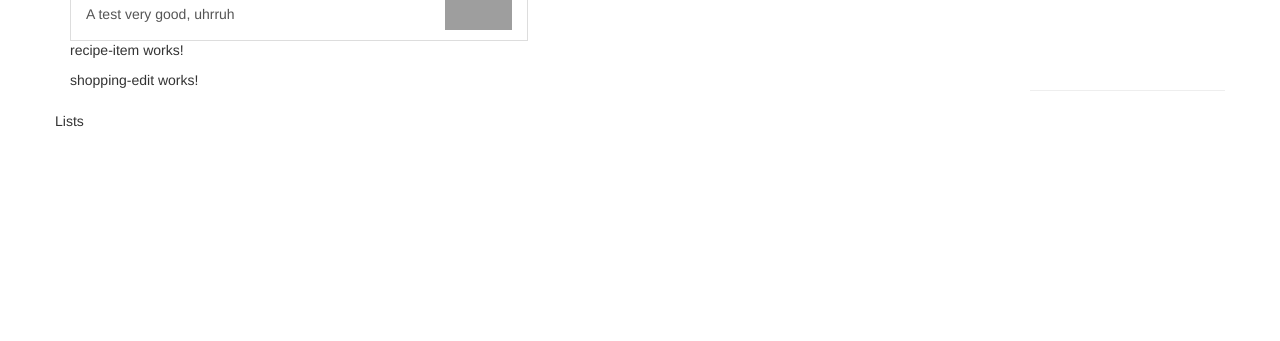
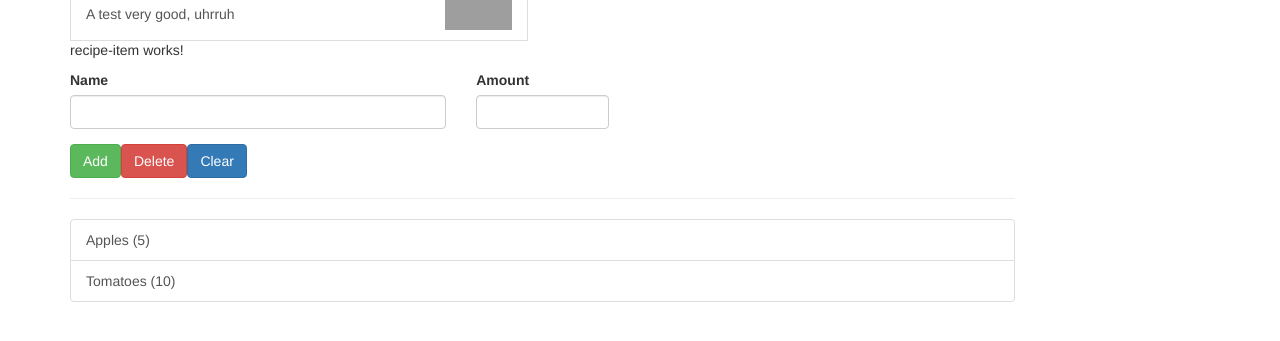
Before and after one commit to jonataslaet/academind-angular, an Angular app in the folder shopping-recipe-management/: page / in a window 1280 px wide. Shown: the part 279-620 px from the top of the page. Built offline with nearby package versions, Linux system fonts and the light colour scheme; grey boxes are pictures that could not be loaded.

Commit message:
Adding a Shopping List Edit Section

```diff
--- /dev/null
+++ b/shopping-recipe-management/src/app/shared/ingredient.model.ts
@@ -0,0 +1,5 @@
+export class Ingredient {
+  constructor(public name: string, public amount: number){
+
+  }
+}
--- a/shopping-recipe-management/src/app/shopping-list/shopping-edit/shopping-edit.component.html
+++ b/shopping-recipe-management/src/app/shopping-list/shopping-edit/shopping-edit.component.html
@@ -1 +1,23 @@
-<p>shopping-edit works!</p>
+<div class="row">
+  <div class="col-xs-12">
+    <form>
+      <div class="row">
+        <div class="col-sm-5 form-group">
+          <label for="name">Name</label>
+          <input type="text" id="name" class="form-control">
+        </div>
+        <div class="col-sm-2 form-group">
+          <label for="amount">Amount</label>
+          <input type="number" id="amount" class="form-control">
+        </div>
+      </div>
+      <div class="row">
+        <div class="col-xs-12">
+          <button class="btn btn-success" type="submit">Add</button>
+          <button class="btn btn-danger" type="button">Delete</button>
+          <button class="btn btn-primary" type="button">Clear</button>
+        </div>
+      </div>
+    </form>
+  </div>
+</div>
--- a/shopping-recipe-management/src/app/shopping-list/shopping-list.component.html
+++ b/shopping-recipe-management/src/app/shopping-list/shopping-list.component.html
@@ -1,8 +1,11 @@
 <div class="row">
-  <div class="col-md-10">
+  <div class="col-xs-10">
     <app-shopping-edit></app-shopping-edit>
+    <hr>
+    <ul class="list-group">
+      <a class="list-group-item" style="cursor: pointer;" *ngFor="let ingredient of ingredients">
+        {{ ingredient.name }} ({{ingredient.amount}})
+      </a>
+    </ul>
   </div>
-  <hr>
-  Lists
-
 </div>
--- a/shopping-recipe-management/src/app/shopping-list/shopping-list.component.ts
+++ b/shopping-recipe-management/src/app/shopping-list/shopping-list.component.ts
@@ -1,3 +1,4 @@
+import { Ingredient } from './../shared/ingredient.model';
 import { Component, OnInit } from '@angular/core';
 
 @Component({
@@ -7,6 +8,11 @@ import { Component, OnInit } from '@angular/core';
 })
 export class ShoppingListComponent implements OnInit {
 
+  ingredients: Ingredient[] = [
+    new Ingredient('Apples', 5),
+    new Ingredient('Tomatoes', 10)
+  ];
+
   constructor() { }
 
   ngOnInit(): void {
```
